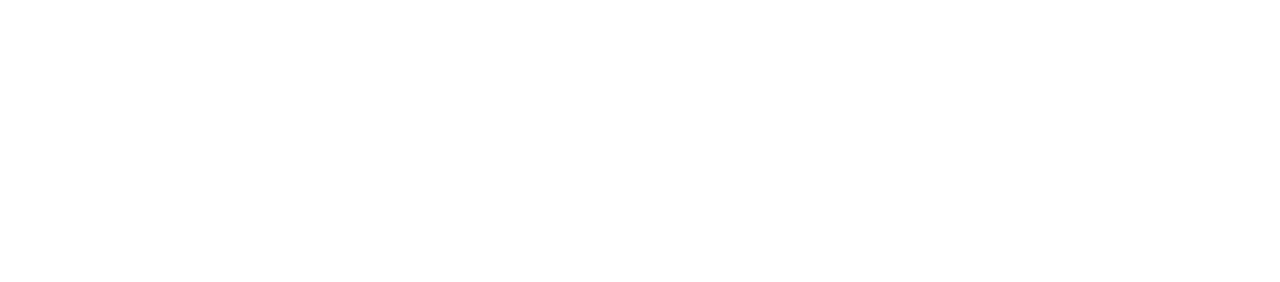
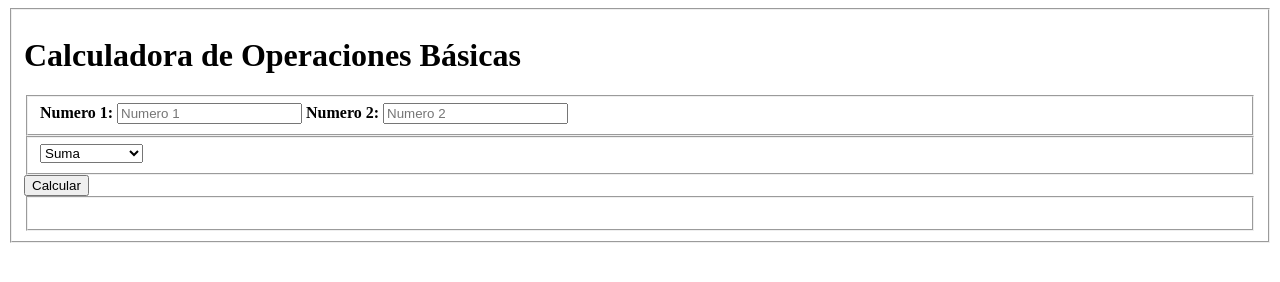
Before and after one commit to Jarsilustra/Entregable-3, a plain HTML site: page index.html in a window 1280 px wide. Drawn offline with Linux system fonts and the light colour scheme.

Commit message:
html formulario

```diff
--- a/index.html
+++ b/index.html
@@ -6,6 +6,28 @@
     <title>Calculadora Básica</title>
 </head>
 <body>
-
+    <fieldset>
+    <h1>Calculadora de Operaciones Básicas</h1>
+    <fieldset>
+    <div class="Calculadora">
+        <label for="num1"><b>Numero 1:</b></label>
+        <input type="number" id="num1" placeholder="Numero 1">
+        <label for="num2"><b>Numero 2:</b></label>
+        <input type="number" id="num2" placeholder="Numero 2">
+    </fieldset>
+    <fieldset>
+    <select name="operacion" id="operacion">
+        <option value="suma">Suma</option>
+        <option value="resta">Resta</option>
+        <option value="multiplicacion">multiplicación</option>
+        <option value="division">División</option>
+    </select>
+    </fieldset>
+    <button onclick="ejecutaroperacion()">Calcular</button>
+    <fieldset>
+        <p id="resultado"></p>
+    </fieldset>
+    </fieldset>
+    </div>
 </body>
 </html>
```
